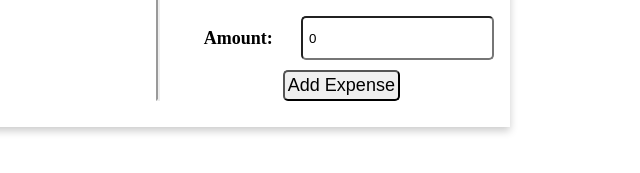
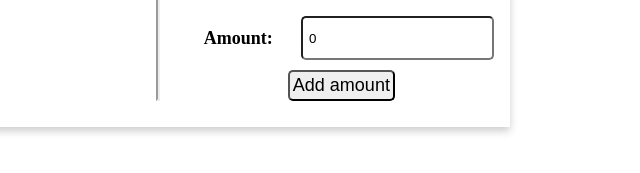
Before and after one commit to Sakshamsinghhtomar/Expense-tracker, a plain HTML site: page index.html in a window 1280 px wide. Shown: the part 529-702 px from the top of the page, 640-1280 px from the left. Drawn offline with Linux system fonts and the light colour scheme.

Commit message:
Update index.html

```diff
--- a/index.html
+++ b/index.html
@@ -95,7 +95,7 @@
                 </div>
             </div>
             <button onclick="addItem()">
-                Add Expense
+                Add amount
             </button>
         </div>
     </div>
```
